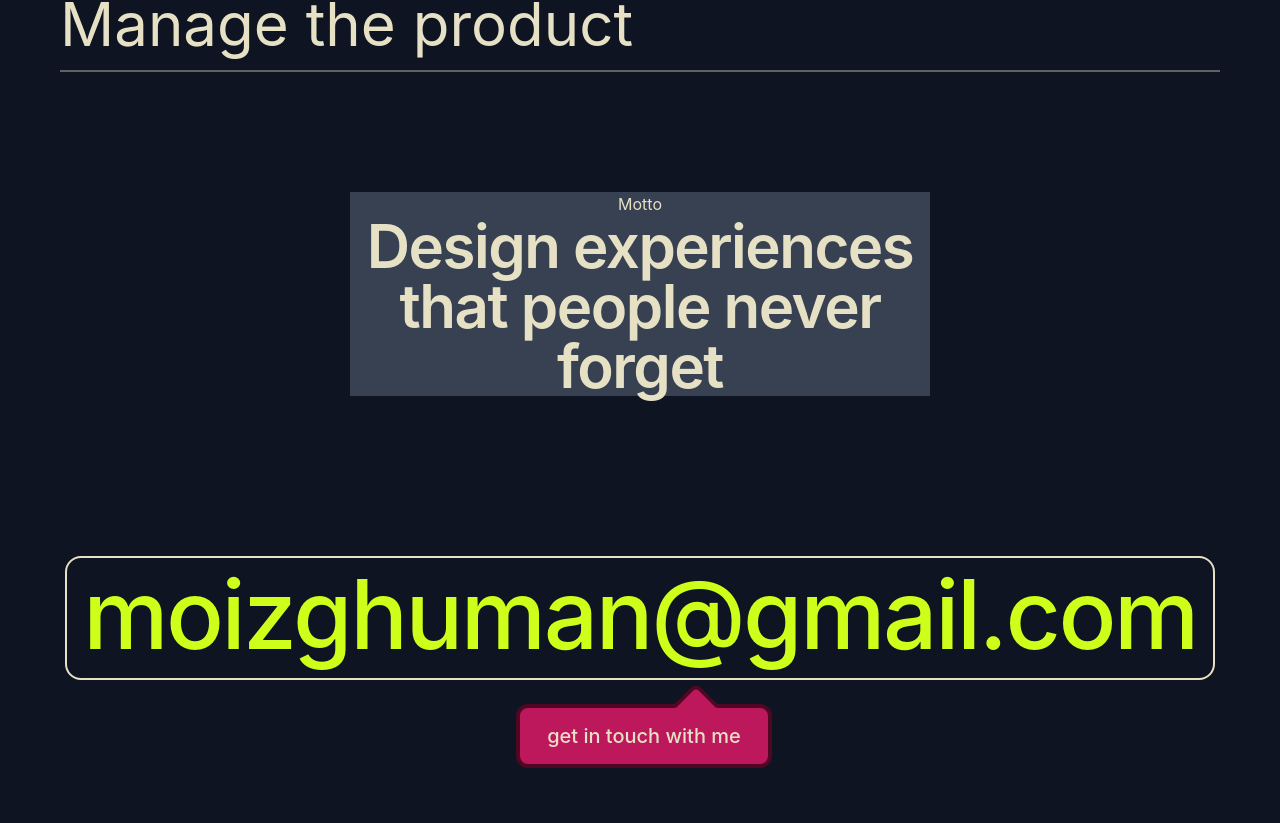
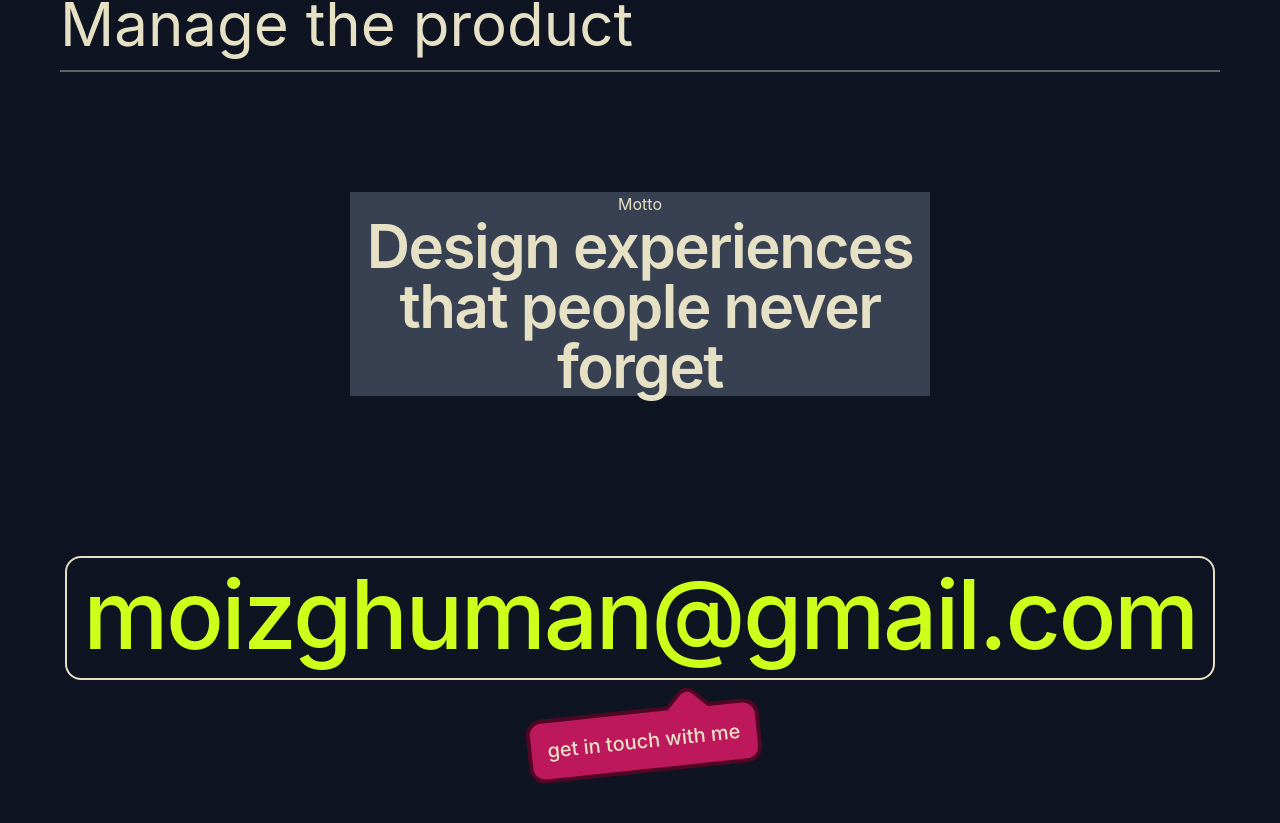
Before and after one commit to moizghumann/my-blog, a Next.js app: page / in a window 1280 px wide. Shown: the part 2924-3747 px from the top of the page. Built offline with nearby package versions, Linux system fonts and the light colour scheme.

Commit message:
rotate contact badge

```diff
--- a/components/Contact.tsx
+++ b/components/Contact.tsx
@@ -5,14 +5,14 @@
     return (
         <Section>
             <div className='  flex flex-col justify-center items-center'>
-                <div className=' p-2 px-4 pb-4  border-2  border-[#E6E1C5] rounded-2xl mx-4 mt-10 mb-6 w-fit'>
-                    <h1 className='text-[#CEFF1A] text-8xl font-medium tracking-tight text-center'>
+                <div className=' p-2 px-4 pb-4 border-2 hover:bg-[#E6E1C5] hover:cursor-pointer border-[#E6E1C5] rounded-2xl mx-4 mt-10 mb-6 w-fit'>
+                    <h1 className='text-[#CEFF1A] hover:text-[#0E1421]  text-8xl font-medium tracking-tight text-center'>
                         moizghuman@gmail.com
                     </h1>
                 </div>
-                <div className=' left-1 relative h-16 w-64 border-4 border-pink-950 bg-pink-700 rounded-xl flex flex-row justify-center items-center font-medium text-xl'>
+                <div className=' left-1 relative h-16 w-54 px-4 border-4 border-pink-950 bg-pink-700 rounded-2xl flex flex-row justify-center items-center font-medium text-xl mt-[5px] -rotate-6'>
                     <p>get in touch with me</p>
-                    <div className=' block absolute h-8 w-8 border-4 border-pink-950 bg-pink-700 rounded-tl-lg rotate-45 top-[-19px] left-40 border-r-0 border-b-0'></div>
+                    <div className=' block absolute h-8 w-8 border-4 border-pink-950 bg-pink-700 rounded-tl-xl rotate-45 top-[-19px] left-36 border-r-0 border-b-0'></div>
                 </div>
             </div>
         </Section>
```
